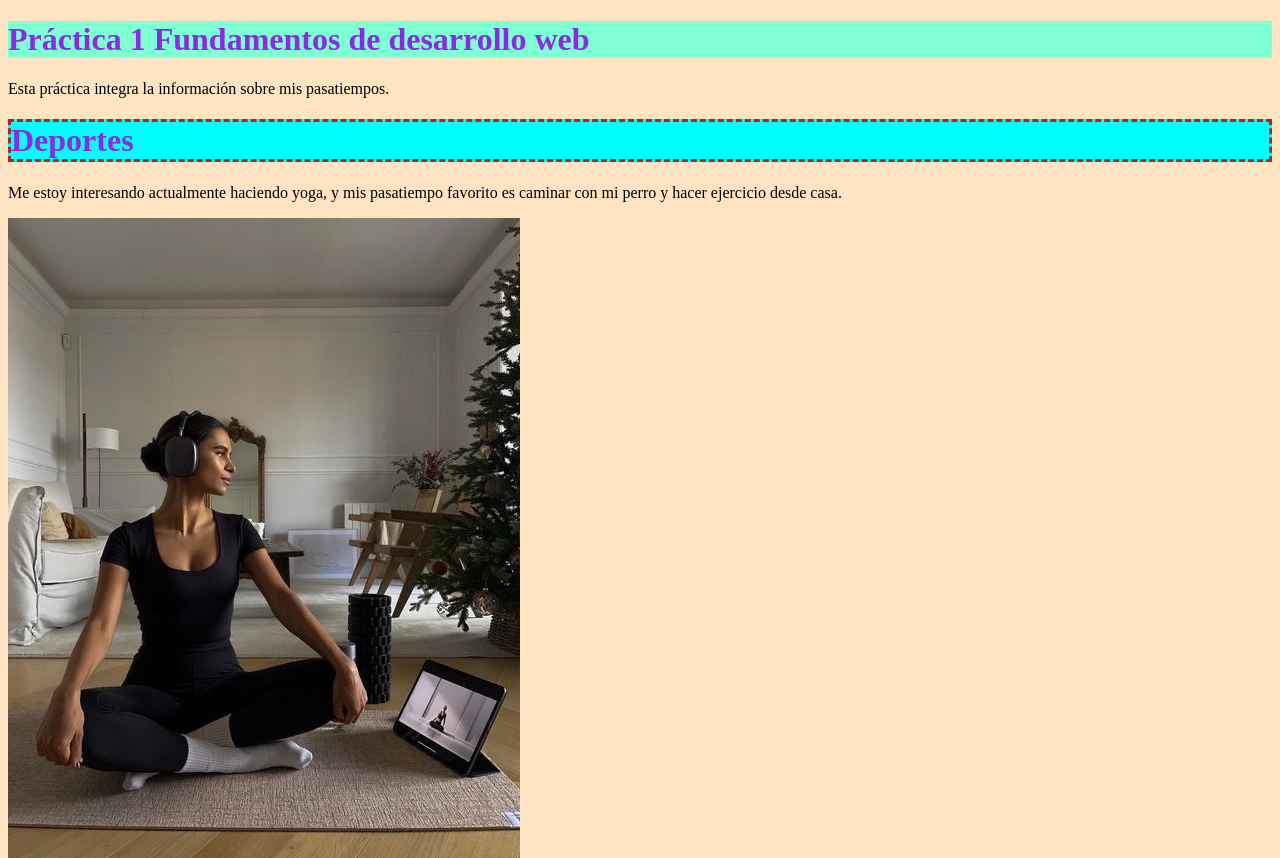
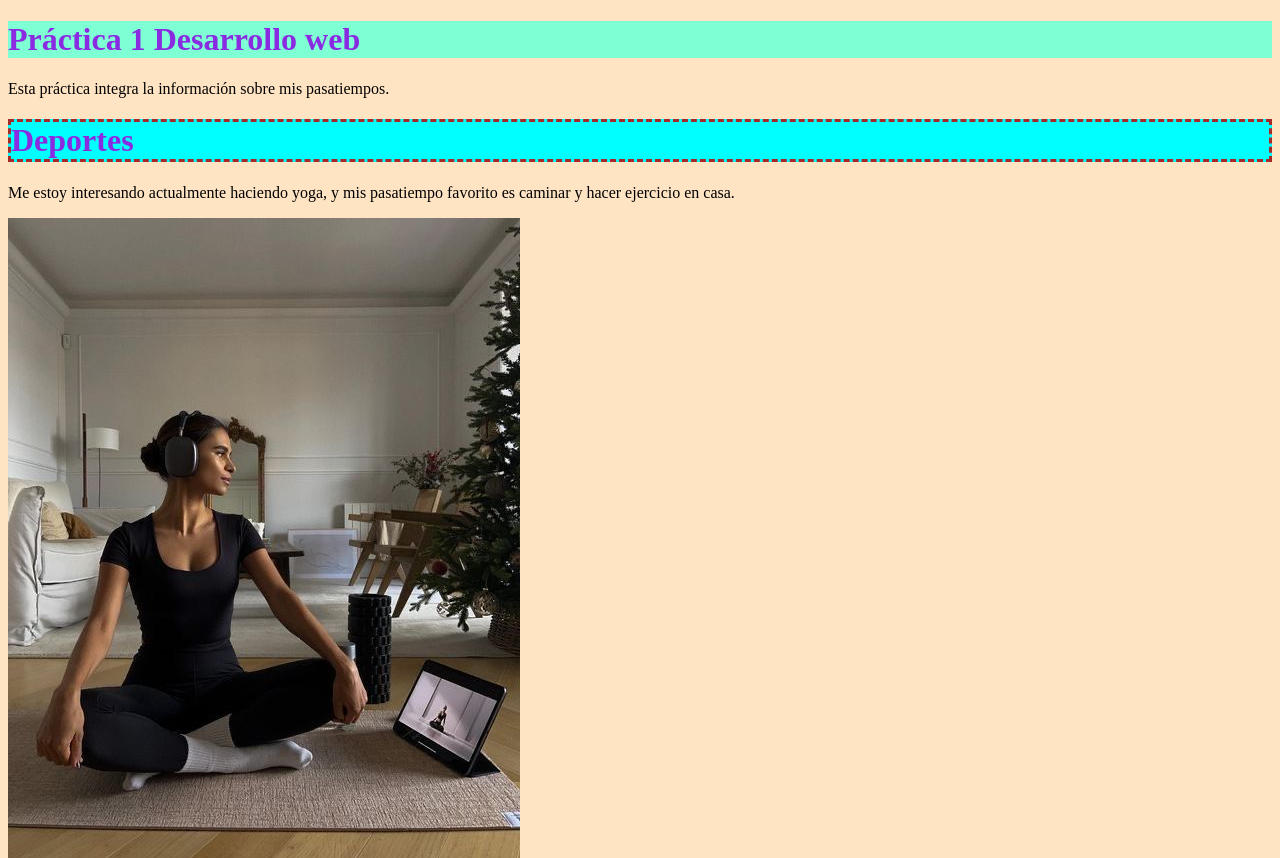
Before and after one commit to sallynandez53/segdemo, a plain HTML site: page index.html in a window 1280 px wide. Shown: the top 858 px of the page. Drawn offline with Linux system fonts and the light colour scheme.

Commit message:
Se agregaron los 4 commits

```diff
--- a/index.html
+++ b/index.html
@@ -42,12 +42,12 @@
 
 </head>
 <body>
-    <h1 class="titulo">Práctica 1 Fundamentos de desarrollo web</h1>
+    <h1 class="titulo">Práctica 1 Desarrollo web</h1>
     <p>Esta práctica integra la información sobre mis pasatiempos.</p>
 
     <h1 class="ejercicio"> Deportes</h1>
    <p>Me estoy interesando actualmente haciendo yoga, y mis pasatiempo
-    favorito es caminar con mi perro y hacer ejercicio desde casa.</p>
+    favorito es caminar y hacer ejercicio en casa.</p>
 
     <img src="self care.jpg" alt="imagen.jpg">
 
```
